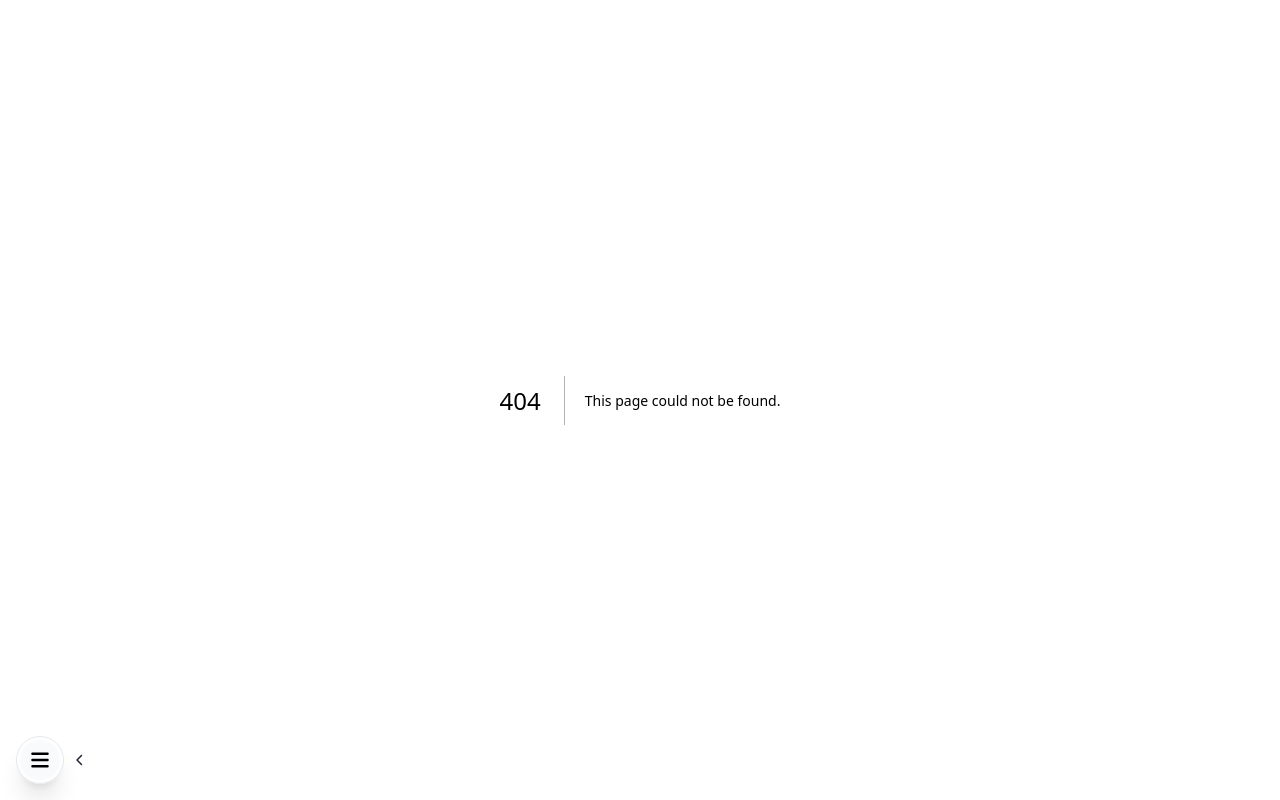
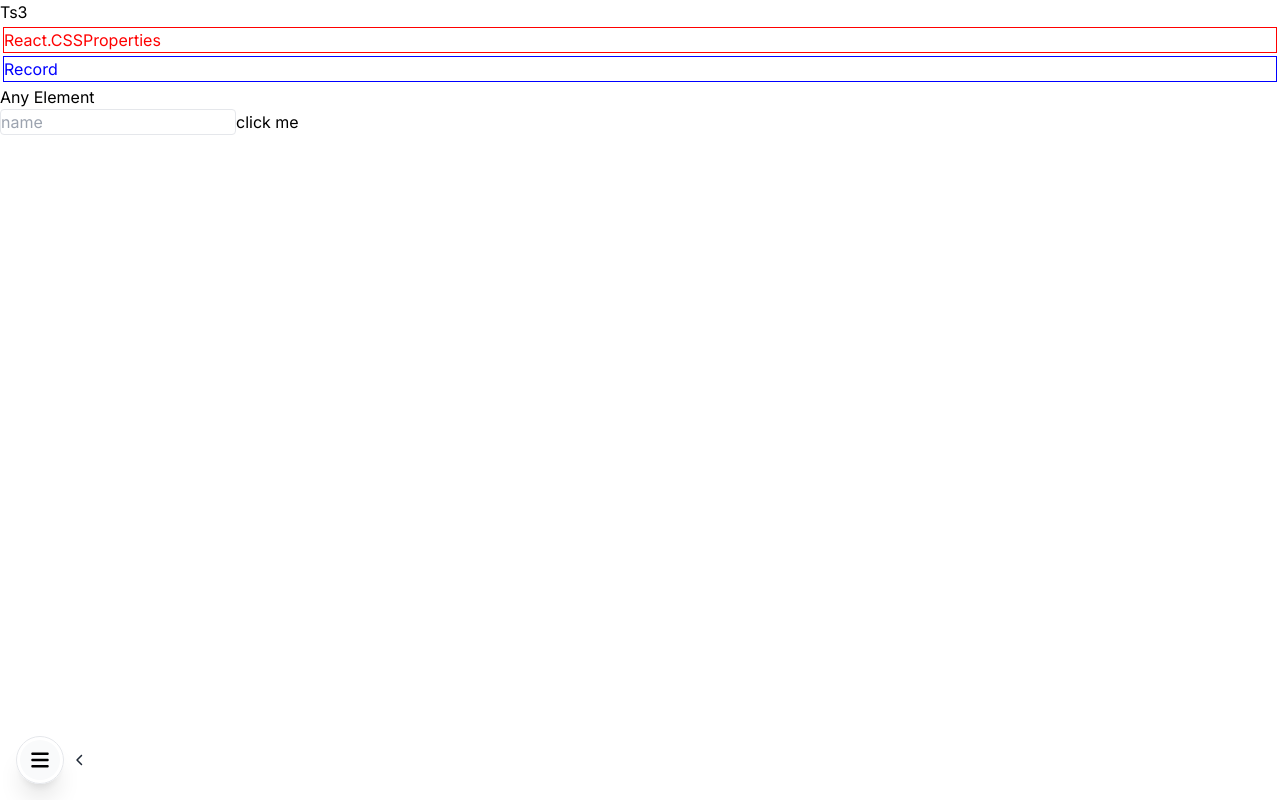
Before and after one commit to mkhotamirais/tami-next, a Next.js app: page /ts-3 in a window 1280 px wide. Before the commit this address had no page. Built offline with nearby package versions, Linux system fonts and the light colour scheme.

Commit message:
ts udah semua

```diff
--- a/app/(typescript)/ts-1/page.tsx
+++ b/app/(typescript)/ts-1/page.tsx
@@ -14,7 +14,7 @@ export default function Ts1() {
         nilai yang memiliki tipe data lain.
       </p>
       <p>Tipe Data: string | number | boolean | array | null | undefined | object | function</p>
-      <pre className="text-xs">{`
+      <pre className="text-xs bg-slate-800 text-white px-1 overflow-y-scroll">{`
 let x;
 x = 'john';
 x = 10;
--- a/app/(typescript)/ts-2/layout.tsx
+++ b/app/(typescript)/ts-2/layout.tsx
@@ -5,8 +5,9 @@ export default function LayoutTs2({ children }: { children: React.ReactNode }) {
   return (
     <div>
       LayoutTs2:
-      <div className="flex gap-2 *:underline">
-        <Link href="/ts-2">usestate</Link>
+      <div className="flex gap-2 *:underline flex-wrap">
+        <Link href="/ts-2">ts2</Link>
+        <Link href="/ts-2/usestate">usestate</Link>
         <Link href="/ts-2/usereducer">usereducer</Link>
         <Link href="/ts-2/usecontext">usecontext</Link>
         <Link href="/ts-2/useref">useref</Link>
--- a/app/(typescript)/ts-2/page.tsx
+++ b/app/(typescript)/ts-2/page.tsx
@@ -1,49 +1,3 @@
-"use client";
-
-import { useState } from "react";
-
-type tPerson = { id: number; name: string };
 export default function Ts2() {
-  const [count, setCount] = useState(0);
-  const [person, setPerson] = useState<tPerson | null>(null);
-  const [person2, setPerson2] = useState<tPerson>({} as tPerson);
-
-  const handlePerson = () => {
-    setPerson({ id: 1, name: "john" });
-  };
-
-  const handlePerson2 = () => {
-    setPerson2({ id: 2, name: "doe" });
-  };
-
-  return (
-    <div>
-      Ts2
-      <div className="border rounded p-2 m-2">
-        TsUseState
-        <div>count: {count}</div>
-        <div>
-          count:
-          <button type="button" onClick={() => setCount((p) => p + 1)} className="underline px-2">
-            plus
-          </button>
-          <button type="button" onClick={() => setCount((p) => p - 1)} className="underline px-2">
-            minus
-          </button>
-        </div>
-        <div>
-          person id: {person?.id}; person name: {person?.name}
-          <button onClick={handlePerson} type="button" className="underline px-2">
-            set person
-          </button>
-        </div>
-        <div>
-          person2 id: {person2?.id}; person2 name: {person2.name}
-          <button onClick={handlePerson2} type="button" className="underline px-2">
-            set person2
-          </button>
-        </div>
-      </div>
-    </div>
-  );
+  return <div>Ts2</div>;
 }
--- a/app/(typescript)/ts-2/usecontext/page.tsx
+++ b/app/(typescript)/ts-2/usecontext/page.tsx
@@ -47,7 +47,7 @@ const Data = () => {
   );
 };
 
-export default function Page() {
+export default function UseContext() {
   return (
     <DataProvider>
       <Data />
--- a/app/(typescript)/ts-2/usereducer/page.tsx
+++ b/app/(typescript)/ts-2/usereducer/page.tsx
@@ -23,7 +23,7 @@ const reducer = (state: State, action: Action) => {
   }
 };
 const initialState = { id: 1, name: "john" };
-export default function Page() {
+export default function UseReducer() {
   const [state, dispatch] = useReducer(reducer, initialState);
 
   const handlePlus = () => {
--- a/app/(typescript)/ts-2/useref/page.tsx
+++ b/app/(typescript)/ts-2/useref/page.tsx
@@ -2,7 +2,7 @@
 
 import React, { useEffect, useRef, useState } from "react";
 
-export default function Page() {
+export default function UseRef() {
   const inputRef = useRef<HTMLInputElement>(null!);
   const [timer, setTimer] = useState(0);
   const intervalRef = useRef<number | null>(null);
@@ -45,6 +45,7 @@ export default function Page() {
       <div>
         timer
         <div>timer: {timer}</div>
+        <div>
           <button type="button" onClick={stopTimer}>
             stop
           </button>
@@ -52,6 +53,18 @@ export default function Page() {
             continue
           </button>
         </div>
+        <div>
+          <Button autoFocus />
+        </div>
+      </div>
     </div>
   );
 }
+
+function Button({ type, ...rest }: React.ComponentPropsWithoutRef<"button">) {
+  return (
+    <button type={type} {...rest} className="text-left">
+      Click me (ComponentPropsWithoutRef)
+    </button>
+  );
+}
--- /dev/null
+++ b/app/(typescript)/ts-2/usestate/page.tsx
@@ -0,0 +1,61 @@
+"use client";
+
+import { useState } from "react";
+
+type tPerson = { id: number; name: string };
+export default function UseState() {
+  const [count, setCount] = useState(0);
+  const [person, setPerson] = useState<tPerson | null>(null);
+  const [person2, setPerson2] = useState<tPerson>({} as tPerson);
+  const [count2, setCount2] = useState(0);
+
+  const handlePerson = () => {
+    setPerson({ id: 1, name: "john" });
+  };
+
+  const handlePerson2 = () => {
+    setPerson2({ id: 2, name: "doe" });
+  };
+
+  return (
+    <div>
+      Ts2
+      <div className="border rounded p-2 m-2">
+        TsUseState
+        <div>count: {count}</div>
+        <div>
+          count:
+          <button type="button" onClick={() => setCount((p) => p + 1)} className="underline px-2">
+            plus
+          </button>
+          <button type="button" onClick={() => setCount((p) => p - 1)} className="underline px-2">
+            minus
+          </button>
+        </div>
+        <div>
+          person id: {person?.id}; person name: {person?.name}
+          <button onClick={handlePerson} type="button" className="underline px-2">
+            set person
+          </button>
+        </div>
+        <div>
+          person2 id: {person2?.id}; person2 name: {person2.name}
+          <button onClick={handlePerson2} type="button" className="underline px-2">
+            set person2
+          </button>
+        </div>
+        <div>count2: {count2}</div>
+        <Button setCount2={setCount2}>plus</Button>
+      </div>
+    </div>
+  );
+}
+
+type tSetState = { children: React.ReactNode; setCount2: React.Dispatch<React.SetStateAction<number>> };
+function Button({ children, setCount2 }: tSetState) {
+  return (
+    <button type="button" onClick={() => setCount2((prev) => prev + 1)}>
+      {children}
+    </button>
+  );
+}
--- /dev/null
+++ b/app/(typescript)/ts-3/page.tsx
@@ -0,0 +1,40 @@
+"use client";
+
+import React from "react";
+
+export default function Ts3() {
+  return (
+    <div>
+      Ts3
+      <CssProperties style={{ color: "red", border: "1px solid", margin: "3px" }} />
+      <Record style={{ color: "blue", border: "1px solid", margin: "3px" }} />
+      <AnyElement />
+    </div>
+  );
+}
+
+function CssProperties({ style }: { style: React.CSSProperties }) {
+  return <div style={style}>React.CSSProperties</div>;
+}
+
+function Record({ style }: { style: Record<string, string> }) {
+  return <div style={style}>Record</div>;
+}
+
+function AnyElement() {
+  const handleClick = (e: React.MouseEvent<HTMLButtonElement, MouseEvent>) => {
+    console.log(e.target);
+  };
+  const handleChange = (e: React.ChangeEvent<HTMLInputElement>) => {
+    console.log(e.target.value);
+  };
+  return (
+    <>
+      <div>Any Element</div>
+      <input type="text" placeholder="name" onChange={handleChange} className="border rounded" />
+      <button type="button" onClick={handleClick}>
+        click me
+      </button>
+    </>
+  );
+}
--- /dev/null
+++ b/app/(youtube)/bytegrad/page.tsx
@@ -0,0 +1,3 @@
+export default function Bytegrad() {
+  return <div>Bytegrad</div>;
+}
--- /dev/null
+++ b/app/(youtube)/jsmastery/page.tsx
@@ -0,0 +1,3 @@
+export default function Jsmastery() {
+  return <div>Jsmastery</div>;
+}
--- a/lib/menu.ts
+++ b/lib/menu.ts
@@ -27,6 +27,7 @@ export const menu = [
     subMenus: [
       { href: "/ts-1", label: "ts 1" },
       { href: "/ts-2", label: "ts 2" },
+      { href: "/ts-3", label: "ts 3" },
     ],
   },
 ];
```
Lines whose indentation alone changed are shown as unchanged.
